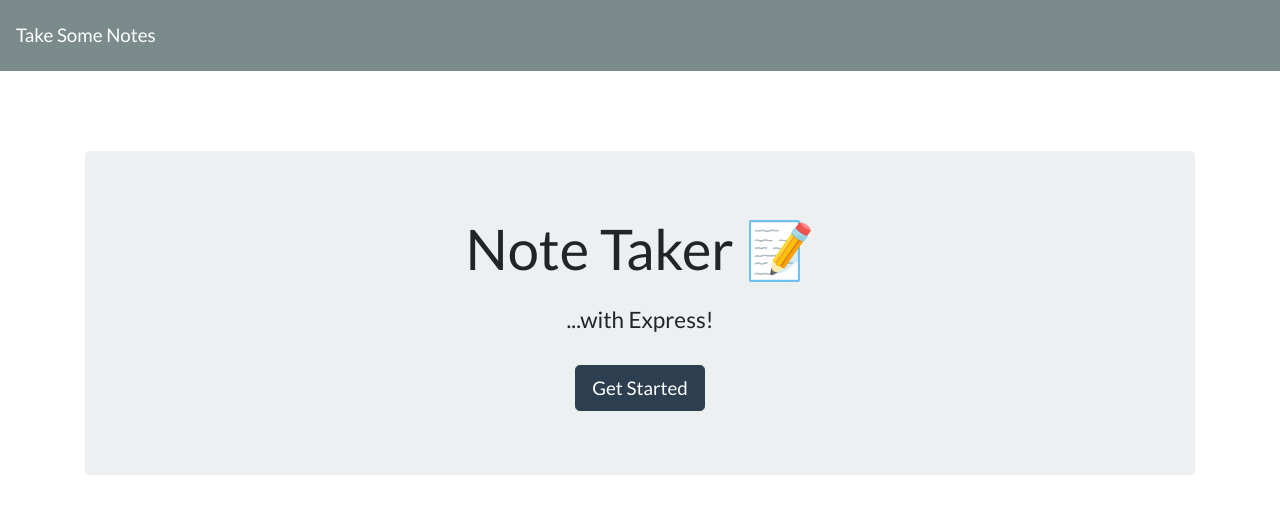
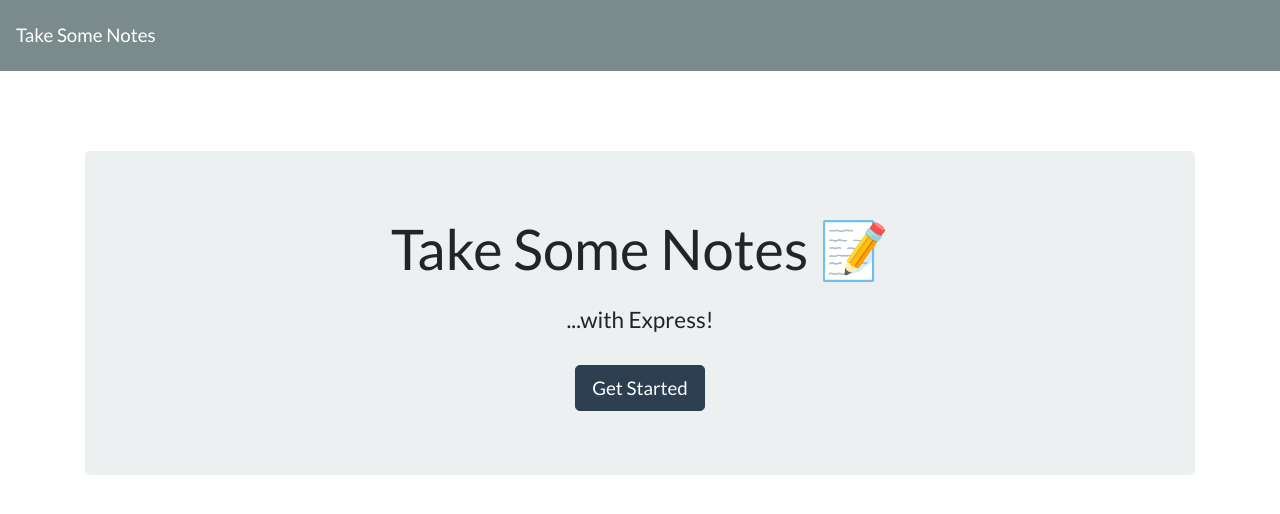
Before and after one commit to Niterich/Note-Taker, a website: page public/index.html in a window 1280 px wide. Drawn offline with nearby package versions, Linux system fonts and the light colour scheme; no server answers.

Commit message:
minor changes

```diff
--- a/public/index.html
+++ b/public/index.html
@@ -16,7 +16,7 @@
   </nav>
   <div class="container">
     <div style="margin-top: 80px;" class="jumbotron text-center">
-      <h1 class="display-4">Note Taker <span role="img" aria-label="Memo">📝</span></h1>
+      <h1 class="display-4">Take Some Notes <span role="img" aria-label="Memo">📝</span></h1>
       <h4 class="mt-4">...with Express!</h4>
       <a class="btn btn-primary btn-lg mt-4" href="/notes" role="button">Get Started</a>
     </div>
```
